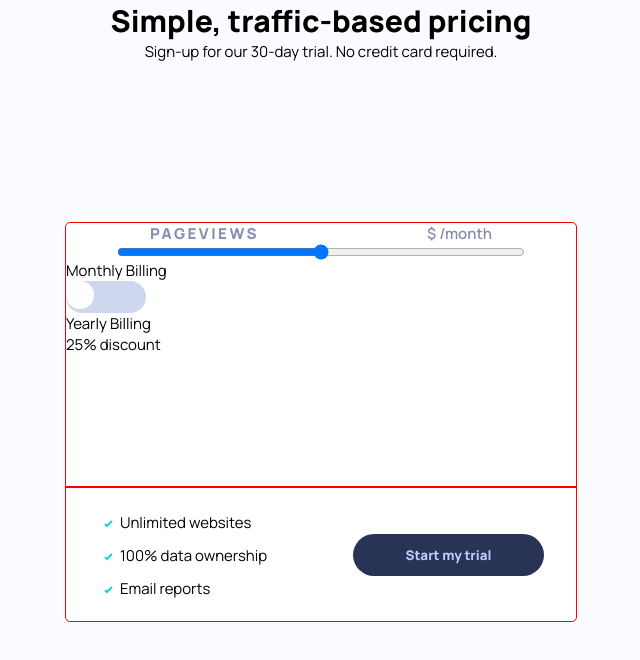
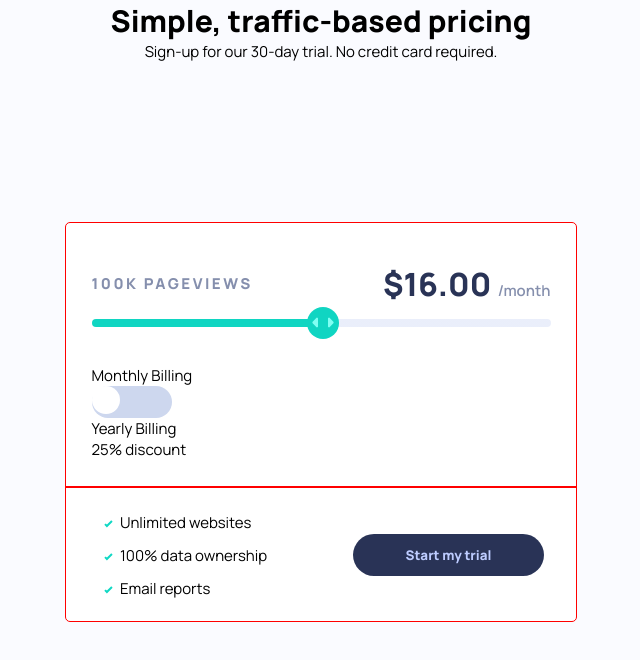
Before and after one commit to jordanlewis9/interactivepricingcomponent, a website built with webpack: page public/index.html in a window 1280 px wide. Shown: the whole page, without its empty margins (319-959 px from the left). Built offline with nearby package versions, Linux system fonts and the light colour scheme.

Commit message:
Working slider with dynamic updates

```diff
--- a/public/index.html
+++ b/public/index.html
@@ -19,16 +19,18 @@
       <div class="slider">
         <div class="slider__stats">
           <p class="slider__stats--pageviews">
-            PAGEVIEWS
+            <span class="slider__stats--pageviews-total">100K</span> PAGEVIEWS
           </p>
           <p class="slider__stats--money">
             <span class="slider__stats--money-bold">
-              $
+              $16.00
             </span>
             /month
           </p>
         </div>
-        <input type="range" class="slider__slider" min="1" max="5" step="1">
+        <div class="slider__container">
+          <input type="range" class="slider__slider stage-3" min="1" max="100" step="1">
+        </div>
         <div class="slider__options">
           <p class="slider__options--monthly">
             Monthly Billing
--- a/src/components/_slider.scss
+++ b/src/components/_slider.scss
@@ -1,11 +1,16 @@
 .slider {
   height: 66%;
   width: 100%;
+  padding: 5%;
+  display: grid;
+  grid-template-columns: 1fr;
+  grid-template-rows: 3fr 2fr;
 
   &__stats {
     display: flex;
     width: 100%;
-    justify-content: space-around;
+    justify-content: space-between;
+    align-items: center;
     font-weight: 600;
     color: $text;
 
@@ -13,12 +18,31 @@
       letter-spacing: 2.5px;
       font-weight: 800;
     }
+
+    &--money-bold {
+      font-weight: 800;
+      color: $text-and-cta-background;
+      font-size: 2rem;
+    }
+  }
+
+  &__container {
+    height: 0.5rem;
+    width: 100%;
+    display: flex;
+    align-items: center;
   }
 
   &__slider {
     display: block;
-    width: 80%;
+    width: 100%;
     margin: 0 auto;
+    background: linear-gradient(
+      to right,
+      $slider-background 50%,
+      50%,
+      $empty-slider-bar
+    );
   }
 
   &__toggle {
@@ -37,3 +61,31 @@
     }
   }
 }
+
+input[type="range"] {
+  -webkit-appearance: none;
+  height: 0.5rem;
+  cursor: grab;
+  outline: none;
+  border-radius: 5px;
+
+  &::-webkit-slider-runnable-track {
+    height: 2rem;
+    border-radius: 50px;
+  }
+
+  &::-webkit-slider-thumb {
+    -webkit-appearance: none;
+    background: $slider-background url("../images/icon-slider.svg");
+    background-position: center;
+    background-repeat: no-repeat;
+    border-radius: 50%;
+    height: 2rem;
+    width: 2rem;
+    margin: 0;
+
+    &:active {
+      cursor: grabbing;
+    }
+  }
+}
--- a/src/index.js
+++ b/src/index.js
@@ -1,2 +1,16 @@
 import "./style.scss";
-console.log("hello world");
+
+const track = document.querySelector(".slider__slider");
+const showMoney = document.querySelector(".slider__stats--money-bold");
+const showPageviews = document.querySelector(".slider__stats--pageviews-total");
+
+const monthlyCost = ['$8.00', '$12.00', '$16.00', '$24.00', '$36.00'];
+const yearlyCost = ['$72.00', '$108.00', '$144.00', '$216.00', '$324.00'];
+const pageviews = ['10K', '50K', '100K', '500K', '1M'];
+
+track.addEventListener("input", (e) => {
+  const arrayIndex = Math.ceil(e.target.value / 20) - 1
+  track.style.background = `linear-gradient(to right, hsl(174, 86%, 45%) ${e.target.value}%, ${e.target.value}%, hsl(224, 65%, 95%))`;
+  showMoney.innerHTML = `${monthlyCost[arrayIndex]}`;
+  showPageviews.innerHTML = `${pageviews[arrayIndex]}`;
+});
```
